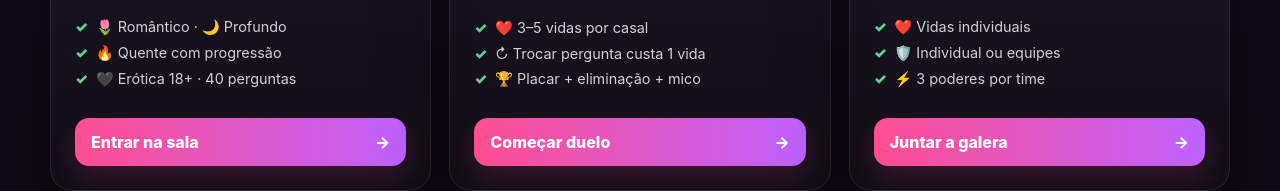
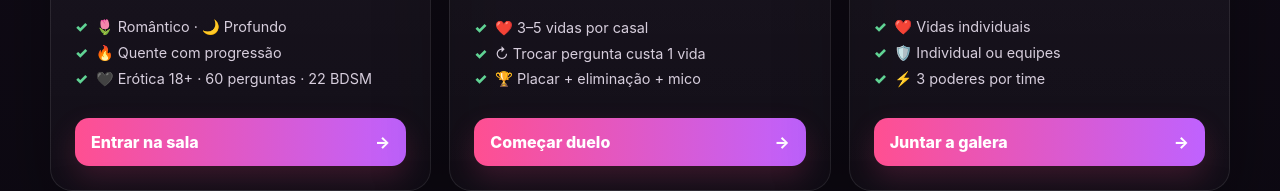
Before and after one commit to thepunisherhat41/COUPLE-GAME, a website with bundled scripts: page index.html in a window 1280 px wide. Shown: the part 844-1035 px from the top of the page. Built offline with nearby package versions, Linux system fonts and the light colour scheme.

Commit message:
show expanded erotic BDSM deck on home

```diff
--- a/index.html
+++ b/index.html
@@ -44,7 +44,7 @@
           <ul class="feature-list">
             <li>🌷 Romântico · 🌙 Profundo</li>
             <li>🔥 Quente com progressão</li>
-            <li>🖤 Erótica 18+ · 40 perguntas</li>
+            <li>🖤 Erótica 18+ · 60 perguntas · 22 BDSM</li>
           </ul>
           <button class="primary-button" type="button" data-room="couple">Entrar na sala <span>→</span></button>
         </article>
```
